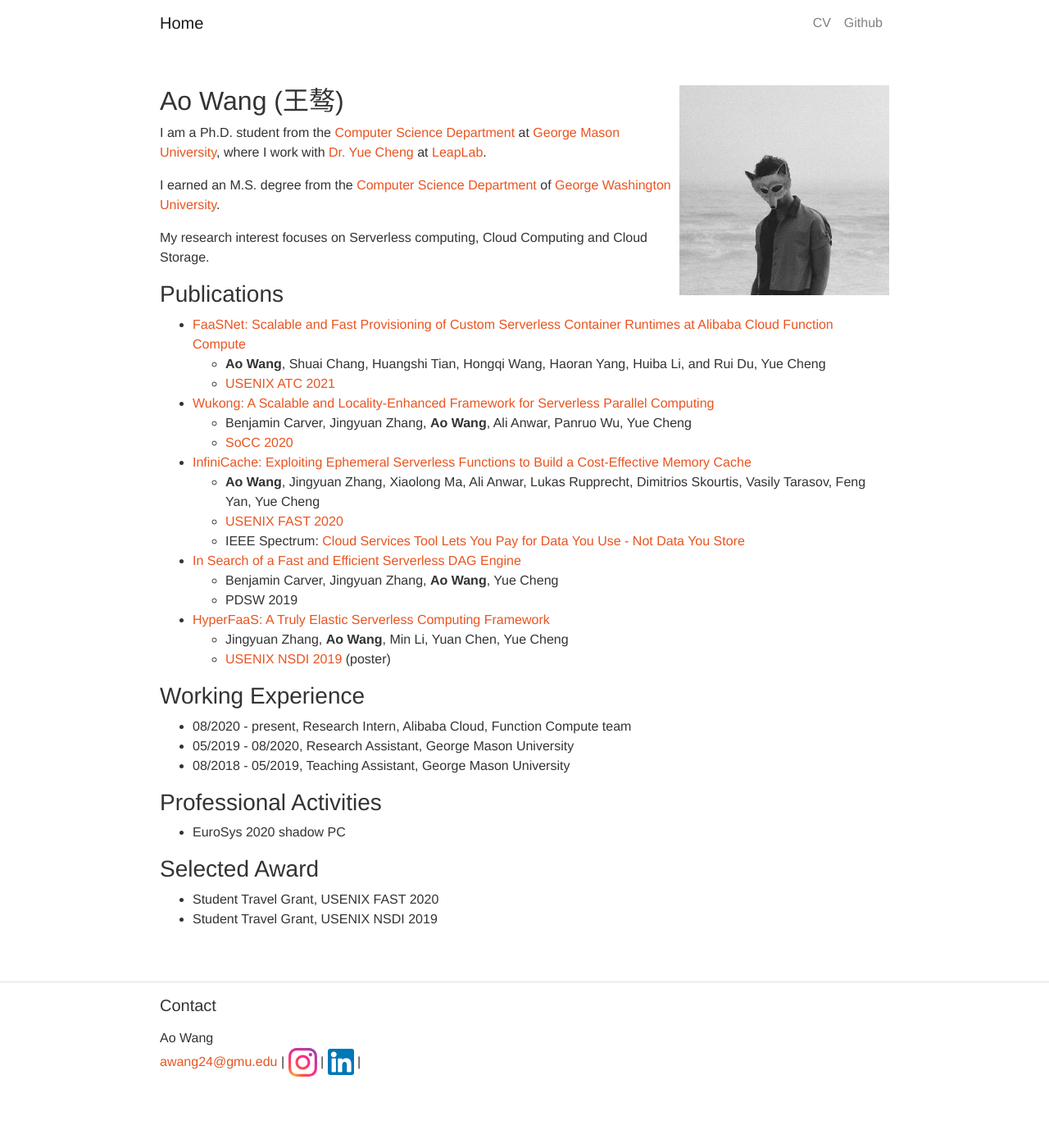
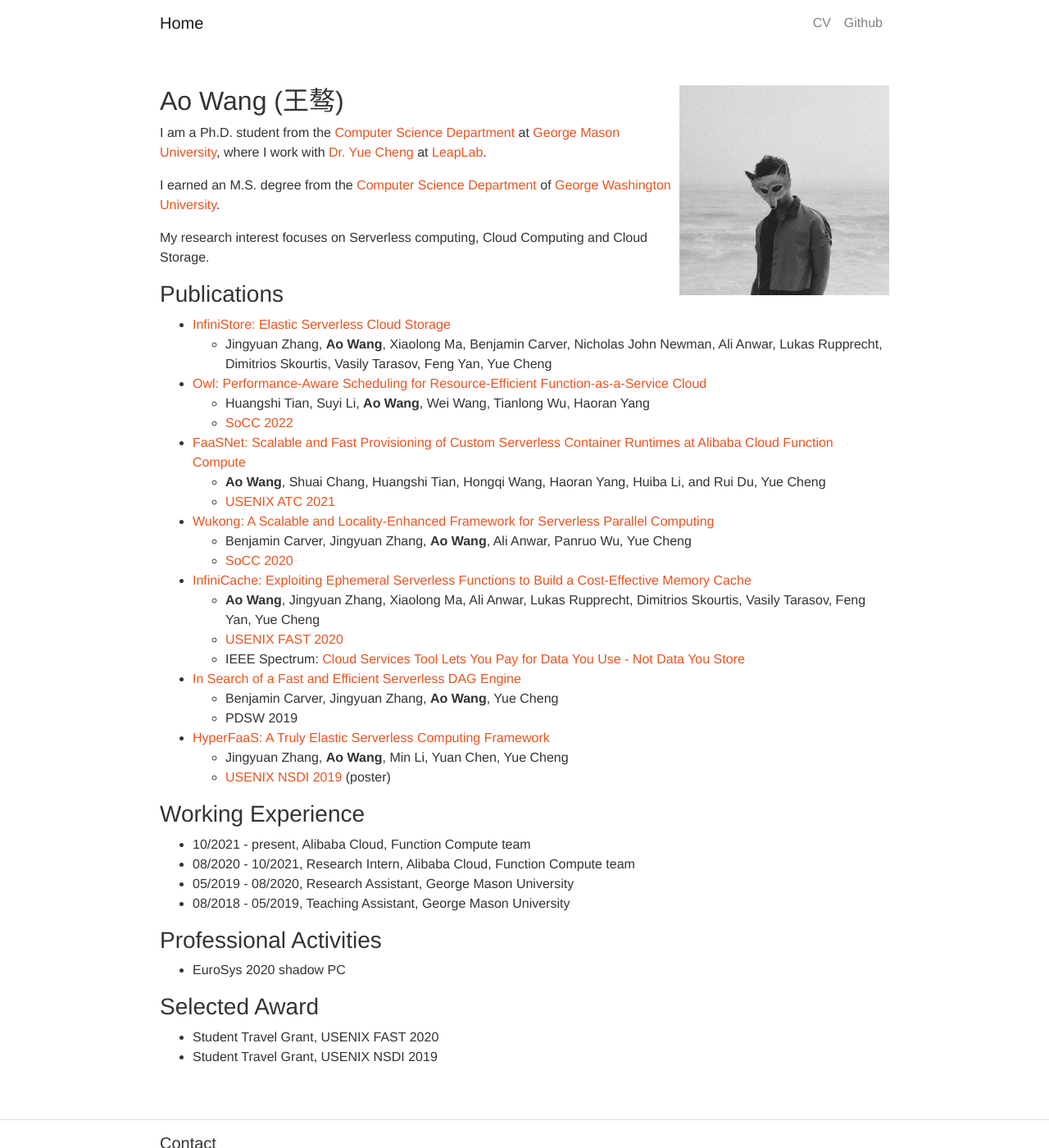
Before and after one commit to wangaoone/wangaoone.github.io, a Jekyll site: the page built from index.md, in a window 1280 px wide and 1400 px high. Shown: the whole window at 82% size. Built offline with Jekyll 4.4.1, drawn with Linux system fonts in a browser that asks for light colours.

Commit message:
update accepted paper

```diff
--- a/index.md
+++ b/index.md
@@ -18,6 +18,11 @@ My research interest focuses on Serverless computing, Cloud Computing and Cloud
 
 
 ### Publications
+- [InfiniStore: Elastic Serverless Cloud Storage](https://arxiv.org/abs/2209.01496)
+  - Jingyuan Zhang, **Ao Wang**, Xiaolong Ma, Benjamin Carver, Nicholas John Newman, Ali Anwar, Lukas Rupprecht, Dimitrios Skourtis, Vasily Tarasov, Feng Yan, Yue Cheng
+- [Owl: Performance-Aware Scheduling for Resource-Efficient Function-as-a-Service Cloud](https://dl.acm.org/doi/10.1145/3542929.3563470)
+  - Huangshi Tian, Suyi Li, **Ao Wang**, Wei Wang, Tianlong Wu, Haoran Yang
+  - [SoCC 2022](https://acmsocc.org/2022/index.html)
 - [FaaSNet: Scalable and Fast Provisioning of Custom Serverless Container Runtimes at Alibaba Cloud Function Compute](https://www.usenix.org/conference/atc21/presentation/wang-ao)
   - **Ao Wang**, Shuai Chang, Huangshi Tian, Hongqi Wang, Haoran Yang, Huiba Li, and Rui Du, Yue Cheng
   - [USENIX ATC 2021](https://www.usenix.org/conference/atc21)
@@ -37,7 +42,8 @@ My research interest focuses on Serverless computing, Cloud Computing and Cloud
   * [USENIX NSDI 2019](https://www.usenix.org/conference/nsdi19) (poster)
 
 ### Working Experience
-* 08/2020 - present,  Research Intern, Alibaba Cloud, Function Compute team
+* 10/2021 - present, Alibaba Cloud, Function Compute team
+* 08/2020 - 10/2021, Research Intern, Alibaba Cloud, Function Compute team
 * 05/2019 - 08/2020, Research Assistant, George Mason University
 * 08/2018 - 05/2019, Teaching Assistant, George Mason University
 
```
